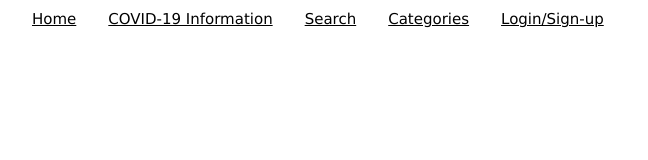
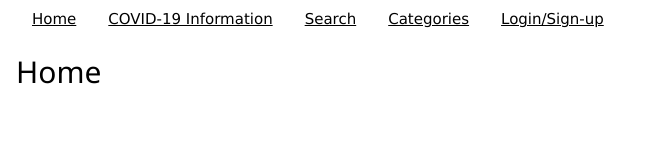
Before and after one commit to DairySniper31/localbusinesstrackerv2, a React (Create React App) app: page / in a window 1280 px wide. Shown: the top 160 px of the page, without its empty margins (0-648 px from the left). Built offline with nearby package versions, Linux system fonts and the light colour scheme.

Commit message:
pages made

```diff
--- a/src/App.js
+++ b/src/App.js
@@ -29,6 +29,7 @@ function App() {
           <Link to="/login">Login/Sign-up</Link>
         </div>
       </header>
+      <Route path="/"><Home /></Route>
     </div>
   );
 }
```
